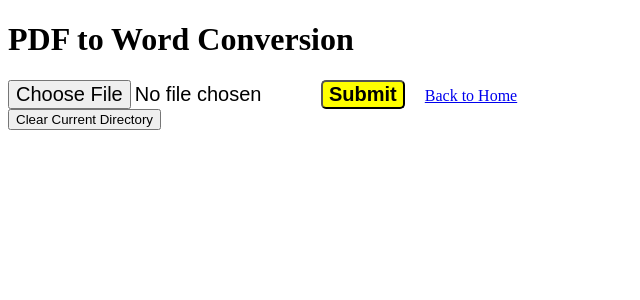
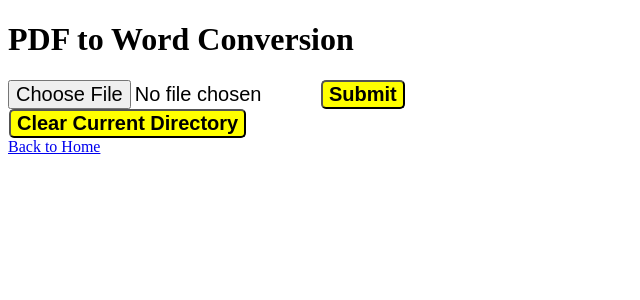
Before and after one commit to SouvikUMD/Software-Tool-Belt, a Flask app: page /pdftoword in a window 1280 px wide. Shown: the top 300 px of the page, without its empty margins (0-640 px from the left). Run offline with Flask 2, Linux system fonts and the light colour scheme; parts of the project's set-up code (start-up, migrations or seed data) failed here and were passed over.

Commit message:
Add files via upload

```diff
--- a/templates/upload_pdftoword3.html
+++ b/templates/upload_pdftoword3.html
@@ -27,13 +27,17 @@
 		<h1> PDF to Word Conversion </h1>
 		<form method="POST" action="/pdftoword" enctype="multipart/form-data">
 			<input class="ok" type="file" name="file">
-			<button class="op" style="margin-right:16px">Submit</button>
-            	<a href="/">Back to Home</a>
+			<button class="op" style="margin-right:48px">Submit</button>
 		</form>
-		<form method="POST" action="/pdftoword/Clear_Directory_Path" enctype="multipart/form-data">
-        		<button style="margin-right:16px">Clear Current Directory</button>
+	</div>
+	<div class="center" style="margin-down:16px">
+        	<form method="POST" action="/pdftoword/Clear_Directory_Path" enctype="multipart/form-data">
+        		<button class="op" style="margin-left:1px">Clear Current Directory</button>
         </form>
-	</div>
+    </div>
+    <div class="center">
+        <a href="/">Back to Home</a>
+    </div>
 
 </body>
 </html>
```
